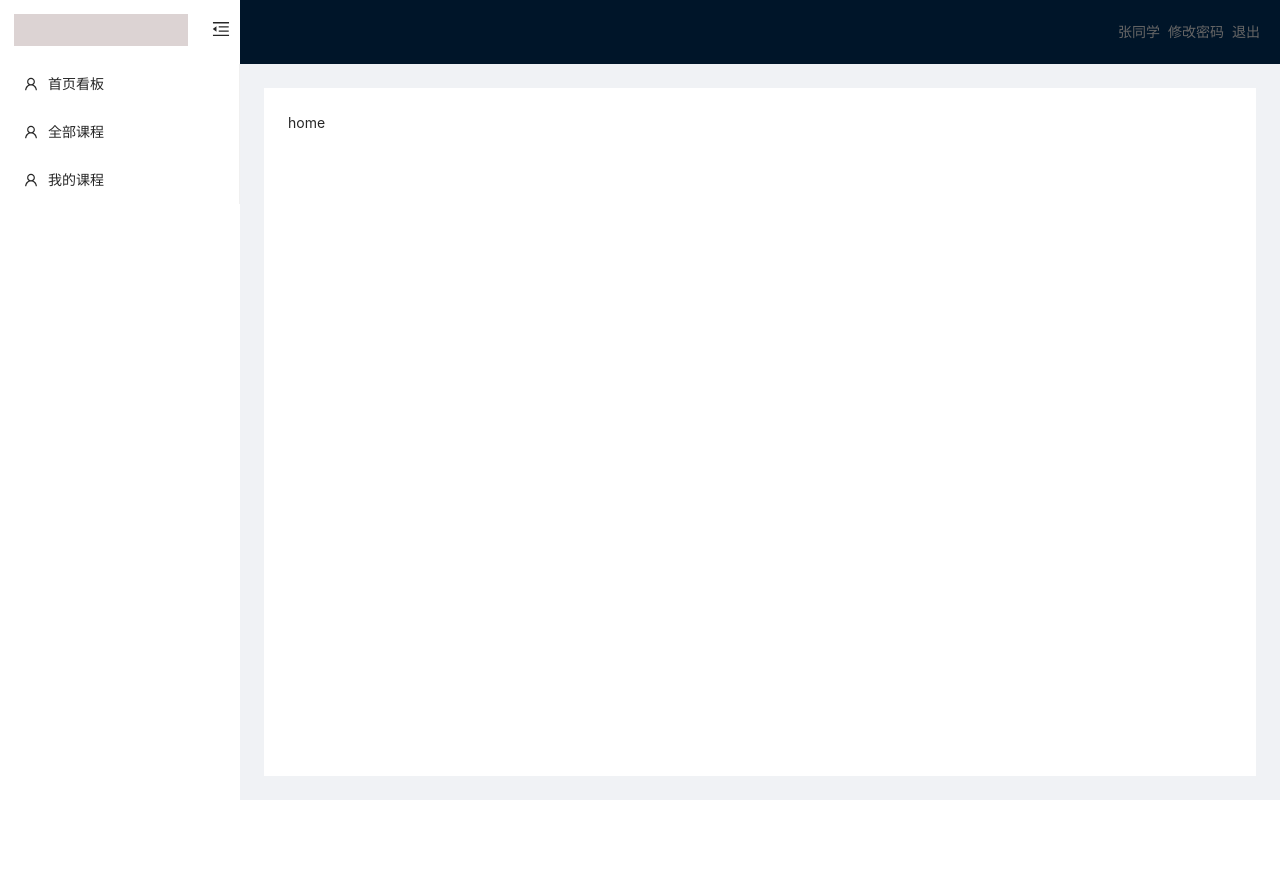
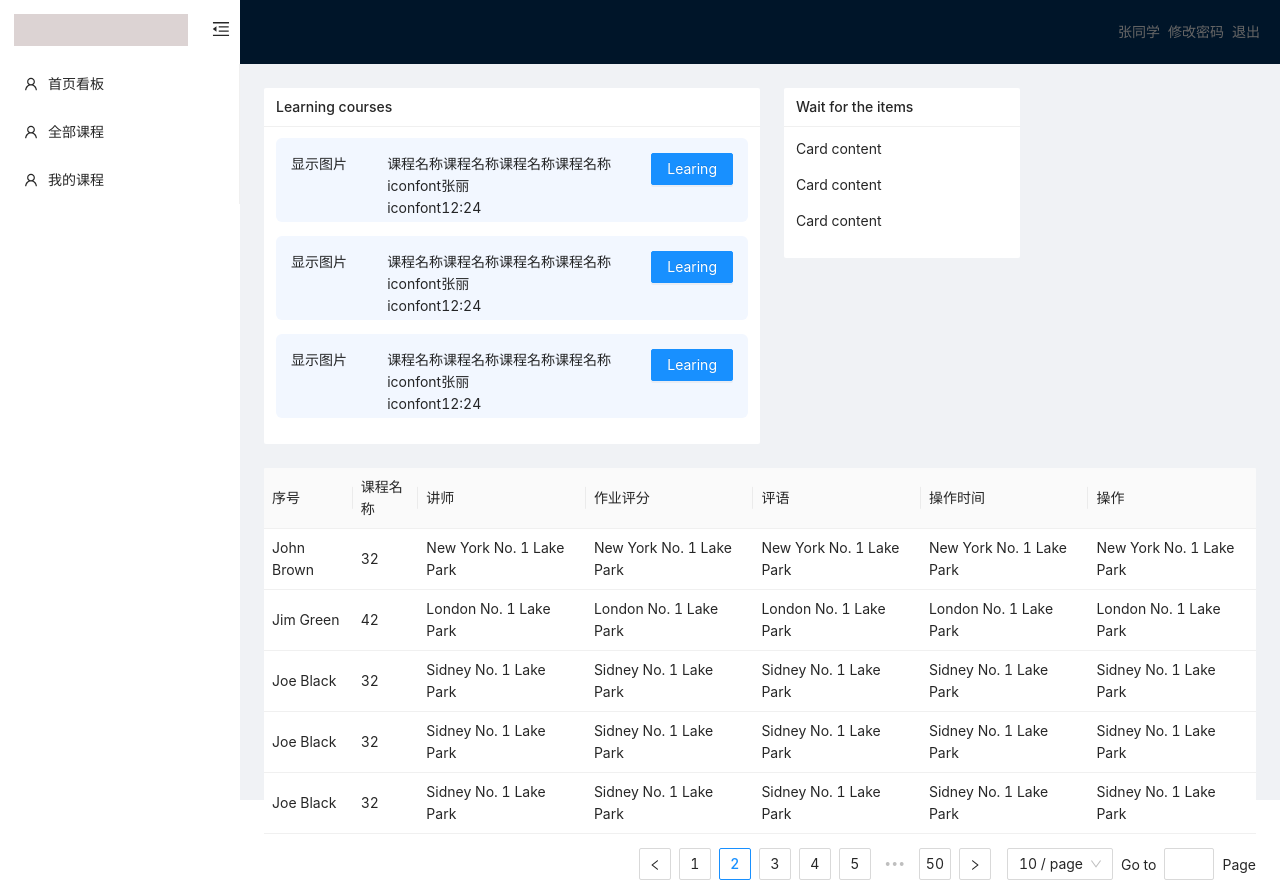
Before and after one commit to Ma-XiaoFei/education-react-frontend, a React (Vite) app: page / in a window 1280 px wide. Before the commit the page ends 800 px from the top, so only its background shows below. Built offline with nearby package versions, Linux system fonts and the light colour scheme; sample sign-in values are in the browser's storage.

Commit message:
feat:首页看板

```diff
--- a/src/Layout/component/Main.tsx
+++ b/src/Layout/component/Main.tsx
@@ -6,9 +6,9 @@ const { Content } = Layout;
 const Main = memo(() => {
 	return (
 		<Content
-			className="site-layout-background"
+			// className="site-layout-background"
 			style={{
-				margin: '24px',
+				// margin: '24px',
 				padding: 24,
 				minHeight: 280,
 			}}
--- /dev/null
+++ b/src/pages/Home/index.less
@@ -0,0 +1,31 @@
+.homeBox {
+  .cardBox{
+      display: flex;
+      .ant-card-body >ul{
+        // width: 532px;
+        height: 84px;
+        background: #F2F7FF;
+        border-radius: 6px;
+        padding: 15px;
+        display: flex;
+        justify-content: space-between;
+        list-style: none;
+        overflow-y: auto;
+        p{
+            margin-bottom: 0;
+        }
+      }
+      .site-card-border-less-wrapper {
+        padding-left: 24px;
+        width: 50%;
+      }
+  }
+
+  .tabelBox{
+      margin-top: 24px;
+      .ant-pagination{
+          float: right;
+          padding:14px 0;
+      }
+  }
+}
--- a/src/pages/Home/index.tsx
+++ b/src/pages/Home/index.tsx
@@ -1,9 +1,131 @@
 import React, { memo } from 'react';
+import './index.less';
+import { Card } from 'antd';
+import { Table } from 'antd';
+import { Pagination } from 'antd';
+import { Button } from 'antd';
 
+const Tablecolumns = [
+	{
+		title: '序号',
+		dataIndex: 'name',
+	},
+	{
+		title: '课程名称',
+		dataIndex: 'age',
+	},
+	{
+		title: '讲师',
+		dataIndex: 'address',
+	},
+	{
+		title: '作业评分',
+		dataIndex: 'address',
+	},
+	{
+		title: '评语',
+		dataIndex: 'address',
+	},
+	{
+		title: '操作时间',
+		dataIndex: 'address',
+	},
+	{
+		title: '操作',
+		dataIndex: 'address',
+	}
+];
+const Tabledata = [
+	{
+		key: '1',
+		name: 'John Brown',
+		age: 32,
+		address: 'New York No. 1 Lake Park',
+	},
+	{
+		key: '2',
+		name: 'Jim Green',
+		age: 42,
+		address: 'London No. 1 Lake Park',
+	},
+	{
+		key: '3',
+		name: 'Joe Black',
+		age: 32,
+		address: 'Sidney No. 1 Lake Park',
+	},
+	{
+		key: '3',
+		name: 'Joe Black',
+		age: 32,
+		address: 'Sidney No. 1 Lake Park',
+	},
+	{
+		key: '3',
+		name: 'Joe Black',
+		age: 32,
+		address: 'Sidney No. 1 Lake Park',
+	}
+];
+const coursesLists = [
+	{
+		coursesTitle:'课程名称课程名称课程名称课程名称',
+		coursesName:'iconfont张丽',
+		coursesTime:'iconfont12:24',
+
+	},
+	{
+		coursesTitle:'课程名称课程名称课程名称课程名称',
+		coursesName:'iconfont张丽',
+		coursesTime:'iconfont12:24',
+
+	},
+	{
+		coursesTitle:'课程名称课程名称课程名称课程名称',
+		coursesName:'iconfont张丽',
+		coursesTime:'iconfont12:24',
+
+	}
+];
 const Home = memo(() => {
+	const onChange = (pageNumber)=> {
+		// console.log('Page: ', pageNumber);
+	};
 	return (
-		<div>
-            home
+		<div className="homeBox">
+			<div className="cardBox">
+				{/* <div> */}
+				<Card size="small" title="Learning courses" bordered={false} style={{ width: '50%' }}>
+					{
+						coursesLists.map((t,i)=> {
+							return (
+								<ul key={i}>
+									<li>显示图片</li>
+									<li>
+										<p>{t.coursesTitle}</p>
+										<p>{t.coursesName}</p>
+										<p>{t.coursesTime}</p>
+									</li>
+									<li><Button type="primary">Learing</Button></li>
+								</ul>
+							);
+						})
+					}
+				</Card>
+				{/* </div> */}
+				<div className="site-card-border-less-wrapper">
+					<Card size="small" title="Wait for the items" bordered={false} style={{ width: '50%' }}>
+						<p>Card content</p>
+						<p>Card content</p>
+						<p>Card content</p>
+					</Card>
+				</div>
+			</div>
+			{/* 表格 */}
+			<div className="tabelBox">
+				<Table columns={Tablecolumns} dataSource={Tabledata} size="small" pagination={false}/>
+				<Pagination showQuickJumper defaultCurrent={2} total={500} onChange={onChange} />
+			</div>
 		</div>
 	);
 });
```
Also changed, not shown: 1 other file (tests, documents, lock files or other folders).
